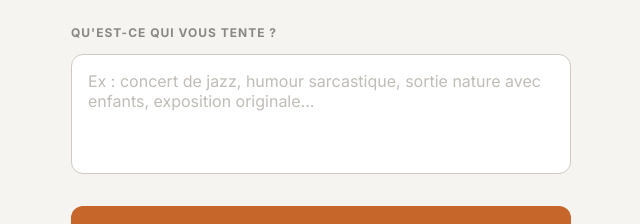
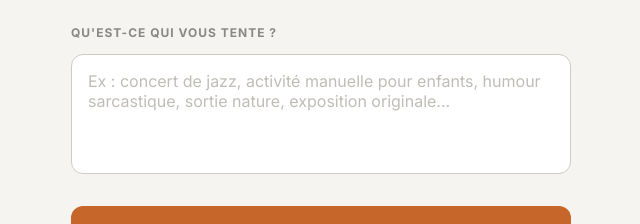
Before and after one commit to sylvaingazalet-max/activityscrap, a website: page public/index.html in a window 1280 px wide. Shown: the part 241-465 px from the top of the page, without its empty margins (319-959 px from the left). Drawn offline with nearby package versions, Linux system fonts and the light colour scheme; a web font is replaced by a local one.

Commit message:
update text

```diff
--- a/public/index.html
+++ b/public/index.html
@@ -477,7 +477,7 @@
 
     <div class="form-section">
         <label for="prompt" class="section-label">Qu'est-ce qui vous tente ?</label>
-        <textarea id="prompt" placeholder="Ex : concert de jazz, humour sarcastique, sortie nature avec enfants, exposition originale..."></textarea>
+        <textarea id="prompt" placeholder="Ex : concert de jazz, activité manuelle pour enfants, humour sarcastique, sortie nature, exposition originale..."></textarea>
     </div>
 
     <button id="searchBtn" class="submit-btn">
```
